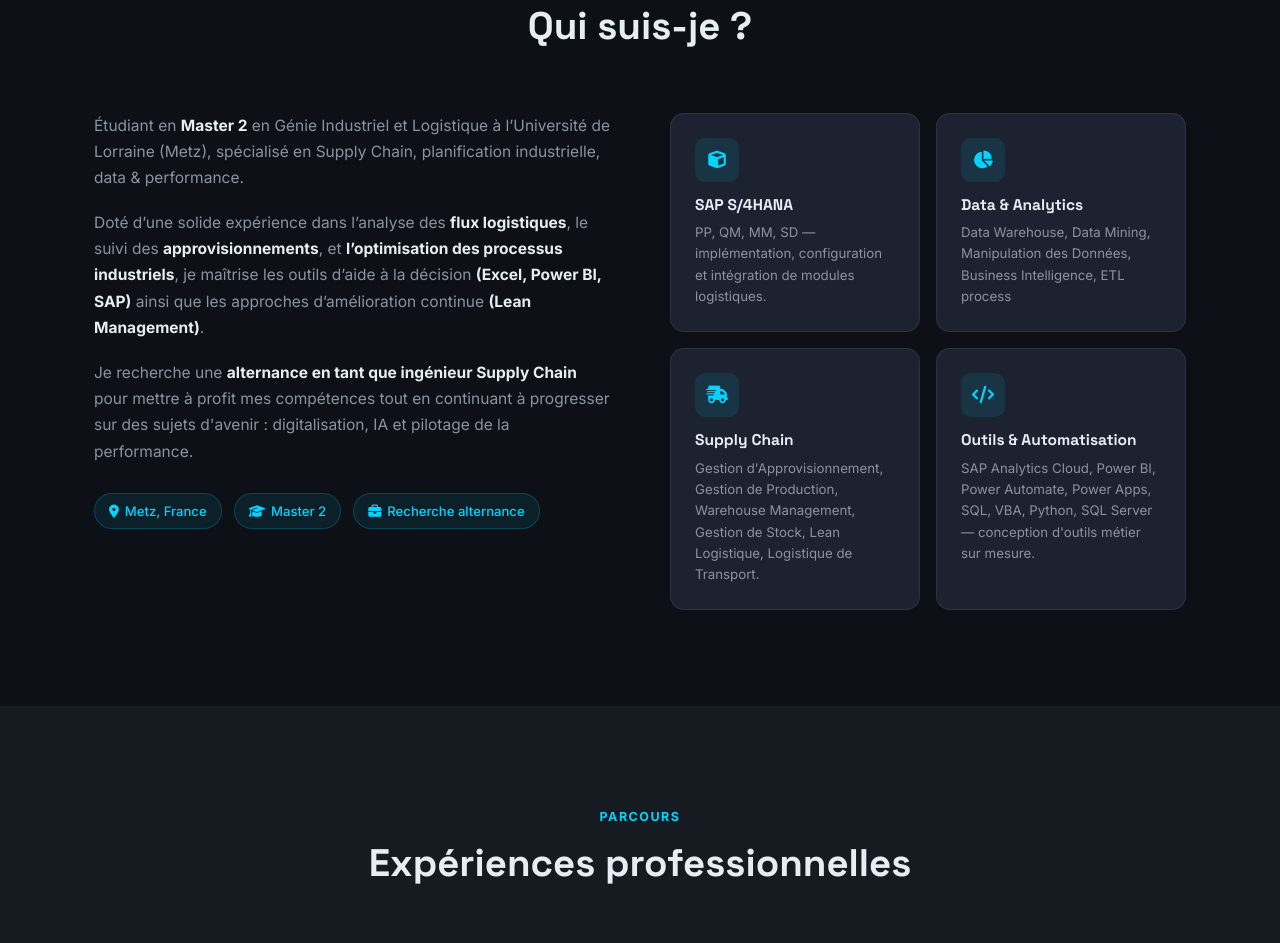
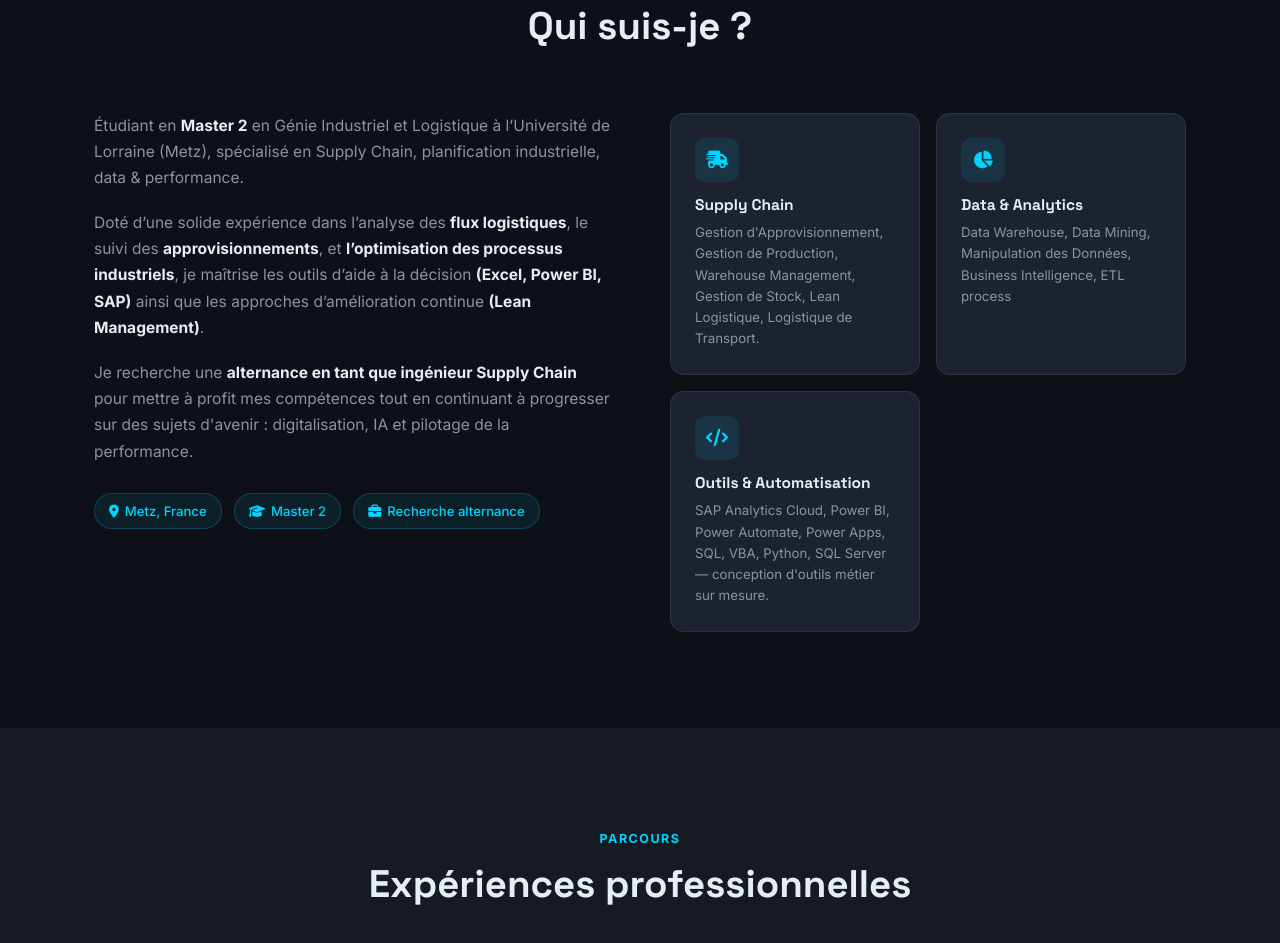
Before and after one commit to ev3rGr/scm-anas-portfolio, a plain HTML site: page index.html in a window 1280 px wide. Shown: the part 1105-2048 px from the top of the page. Drawn offline with Linux system fonts and the light colour scheme.

Commit message:
removnig sap from profil

```diff
--- a/index.html
+++ b/index.html
@@ -165,19 +165,14 @@
         </div>
         <div class="about-cards" data-aos="fade-left">
           <div class="about-card">
-            <div class="about-card-icon"><i class="fas fa-cube"></i></div>
-            <h3>SAP S/4HANA</h3>
-            <p>PP, QM, MM, SD — implémentation, configuration et intégration de modules logistiques.</p>
+            <div class="about-card-icon"><i class="fas fa-truck-fast"></i></div>
+            <h3>Supply Chain</h3>
+            <p>Gestion d'Approvisionnement, Gestion de Production, Warehouse Management, Gestion de Stock, Lean Logistique, Logistique de Transport.</p>
           </div>
           <div class="about-card">
             <div class="about-card-icon"><i class="fas fa-chart-pie"></i></div>
             <h3>Data & Analytics</h3>
             <p>Data Warehouse, Data Mining, Manipulation des Données, Business Intelligence, ETL process</p>
-          </div>
-          <div class="about-card">
-            <div class="about-card-icon"><i class="fas fa-truck-fast"></i></div>
-            <h3>Supply Chain</h3>
-            <p>Gestion d'Approvisionnement, Gestion de Production, Warehouse Management, Gestion de Stock, Lean Logistique, Logistique de Transport.</p>
           </div>
           <div class="about-card">
             <div class="about-card-icon"><i class="fas fa-code"></i></div>
```
